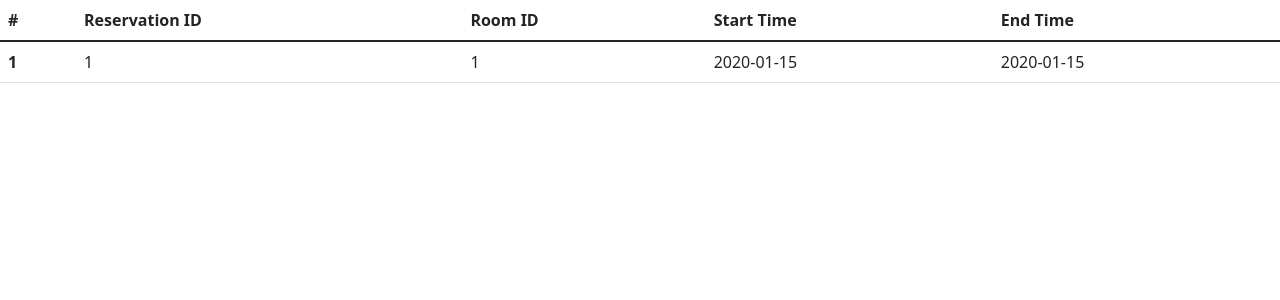
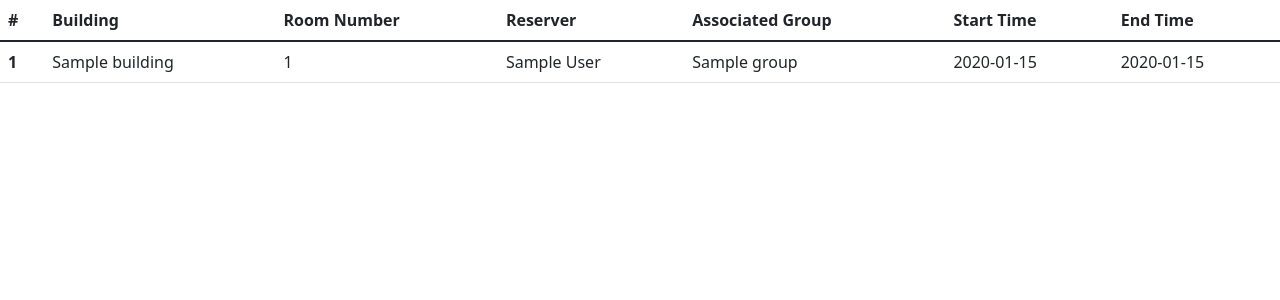
Before and after one commit to nkaush/ireserve, a Flask app: page /reservations in a window 1280 px wide. Shown: the top 300 px of the page. Run offline with Flask 2, Linux system fonts and the light colour scheme; tables that the repository leaves empty or names only in its code hold one stand-in row (values such as "Sample post"); parts of the project's set-up code (start-up, migrations or seed data) failed here and were passed over.

Commit message:
bug fixes

```diff
--- a/flask-app/app.py
+++ b/flask-app/app.py
@@ -87,22 +87,22 @@ def get_priority_users():
 @app.route('/reservations')
 def get_all_buildings():
 
-    reservations = db.engine.execute("SELECT * FROM reservation;")
+    reservations = db.engine.execute("SELECT * FROM reservation NATURAL JOIN user NATURAL JOIN room NATURAL JOIN building NATURAL JOIN `group`;")
     return render_template("reservation.html", queried_reservations=reservations)
 
 # Reservations for a user
 @app.route('/reservations/user', methods =['GET'])
 def reservations_for_user():
-    user_id= request.args.get("UserID")
+    user_id= request.args.get("userid")
 
     print(user_id)
 
     # checking for reservation
-    reservations = db.engine.execute(text("SELECT * FROM reservations r WHERE r.UserID LIKE :query;"), query="%{}%".format(user_id))
+    reservations = db.engine.execute(text("SELECT * FROM (SELECT * FROM reservation r WHERE r.UserID = :query) AS tmp1 NATURAL JOIN user NATURAL JOIN room NATURAL JOIN building NATURAL JOIN `group`;"), query="{}".format(user_id))
 
-    return render_template("user_reservations.html", queried_reservations=reservations)
+    return render_template("reservation.html", queried_reservations=reservations)
 
-@app.route('reservations/popular_may21')
+@app.route('/reservations/popular_may21')
 def get_popular_may21_reservations():
     reservations = db.engine.execute(
         """
--- a/flask-app/templates/reservation.html
+++ b/flask-app/templates/reservation.html
@@ -17,8 +17,10 @@
       <thead>
         <tr>
           <th scope="col">#</th>
-          <th scope="col">Reservation ID</th>
-          <th scope="col">Room ID</th>
+          <th scope="col">Building</th>
+          <th scope="col">Room Number</th>
+          <th scope="col">Reserver</th>
+          <th scope="col">Associated Group</th>
           <th scope="col">Start Time</th>
           <th scope="col">End Time</th>
         </tr>
@@ -27,8 +29,10 @@
         {% for r in queried_reservations %}
         <tr>
           <th scope="row">{{loop.index}}</th>
-          <td>{{ r.ReservationID }}</td>
-          <td>{{ r.RoomID }}</td>
+          <td>{{ r.BuildingName }}</td>
+          <td>{{ r.RoomNumber }}</td>
+          <td>{{ r.FirstName }} {{ r.LastName }}</td>
+          <td>{{ r.GroupName }}</td>
           <td>{{ r.StartTime }}</td>
           <td>{{ r.EndTime }}</td>
         </tr>
```
